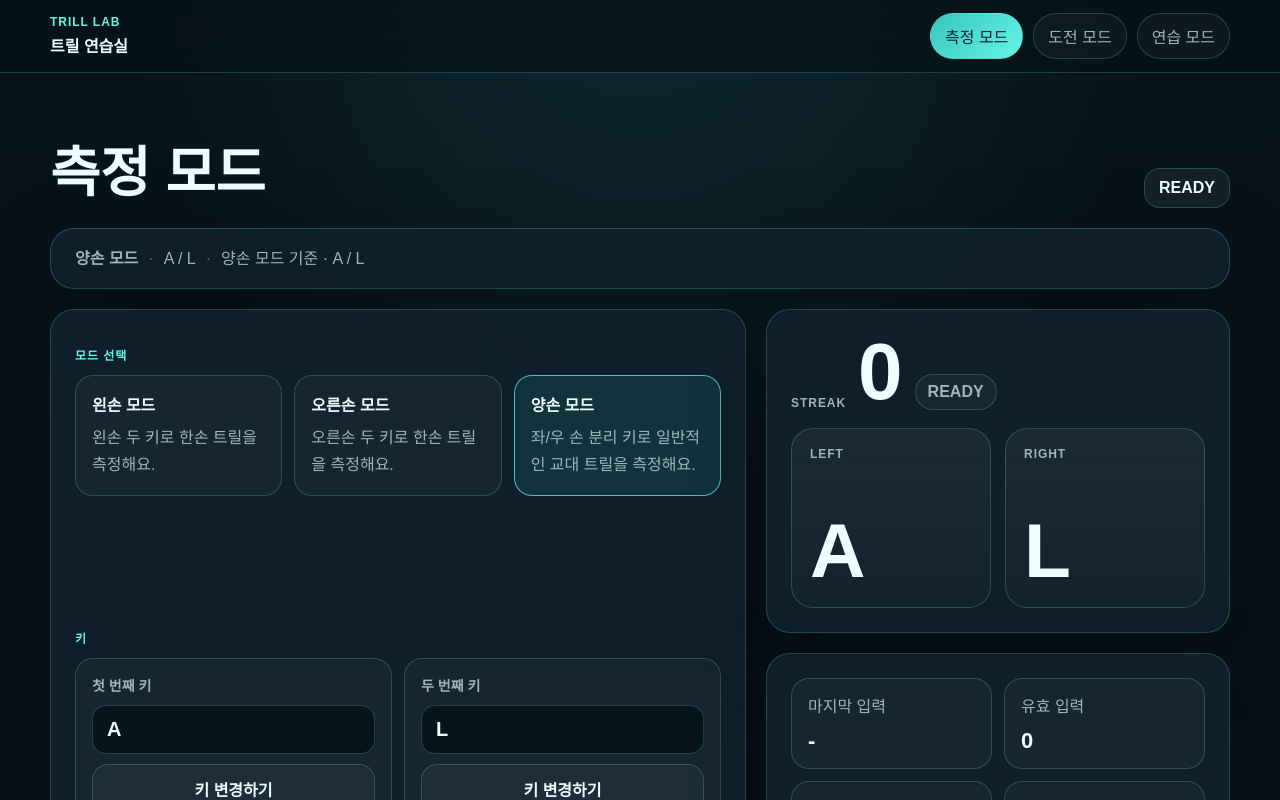
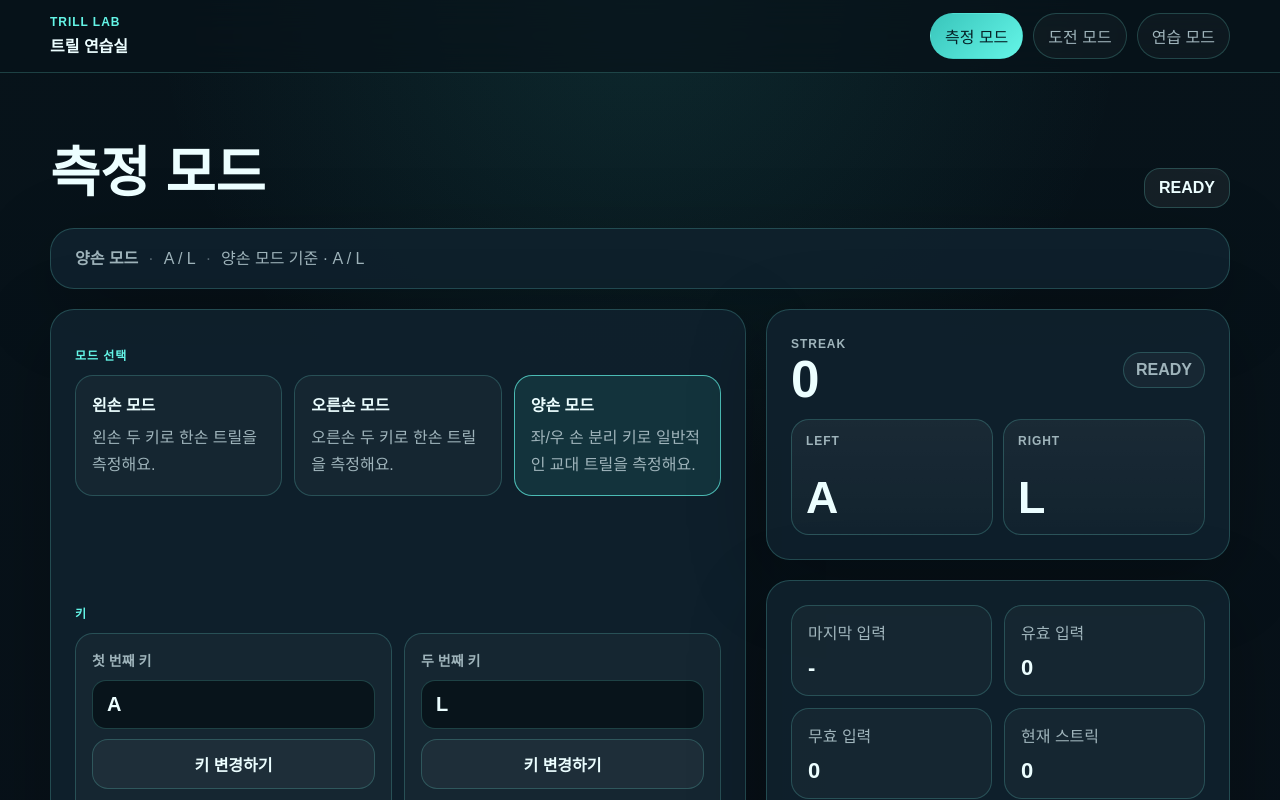
Before and after one commit to miku-agent/06_trill-lab, a Next.js app: page /measure in a window 1280 px wide. Shown: the top 800 px of the page. Built offline with nearby package versions, Linux system fonts and the light colour scheme.

Commit message:
refactor: compact rhythm feedback panel

```diff
--- a/src/app/globals.css
+++ b/src/app/globals.css
@@ -310,11 +310,20 @@ main {
   gap: 18px;
 }
 
+.compact-rhythm-stage {
+  gap: 14px;
+}
+
 .combo-display {
   display: flex;
   align-items: end;
   gap: 12px;
   flex-wrap: wrap;
+}
+
+.compact-combo-display {
+  align-items: center;
+  justify-content: space-between;
 }
 
 .combo-label,
@@ -329,6 +338,12 @@ main {
 .combo-value {
   font-size: clamp(3rem, 8vw, 5rem);
   line-height: 0.95;
+  display: block;
+}
+
+.compact-combo-value {
+  font-size: clamp(2.2rem, 5vw, 3.2rem);
+  margin-top: 4px;
 }
 
 .hit-badge {
@@ -360,6 +375,10 @@ main {
   gap: 14px;
 }
 
+.compact-pad-grid {
+  gap: 10px;
+}
+
 .rhythm-pad {
   position: relative;
   overflow: hidden;
@@ -371,6 +390,12 @@ main {
   border: 1px solid var(--line);
   background: linear-gradient(180deg, rgba(255, 255, 255, 0.05), rgba(255, 255, 255, 0.02));
   transition: transform 120ms ease, border-color 120ms ease, box-shadow 120ms ease, background 120ms ease;
+}
+
+.rhythm-pad.is-compact {
+  min-height: 116px;
+  padding: 14px;
+  border-radius: 18px;
 }
 
 .rhythm-pad::after {
@@ -397,6 +422,10 @@ main {
 .rhythm-pad-value {
   font-size: clamp(2.8rem, 8vw, 4.8rem);
   line-height: 1;
+}
+
+.rhythm-pad.is-compact .rhythm-pad-value {
+  font-size: clamp(2rem, 4vw, 2.8rem);
 }
 
 .simple-panel {
--- a/src/app/measure/page.tsx
+++ b/src/app/measure/page.tsx
@@ -423,17 +423,19 @@ export default function MeasurePage() {
 
         <aside className="stack-gap-lg">
           <article className={`panel rhythm-panel ${hitFeedback === "miss" ? "is-miss" : ""}`}>
-            <div className="rhythm-stage">
-              <div className="combo-display">
-                <span className="combo-label">STREAK</span>
-                <strong className="combo-value">{currentStreak}</strong>
+            <div className="rhythm-stage compact-rhythm-stage">
+              <div className="combo-display compact-combo-display">
+                <div>
+                  <span className="combo-label">STREAK</span>
+                  <strong className="combo-value compact-combo-value">{currentStreak}</strong>
+                </div>
                 <span className={`hit-badge ${hitFeedback ? `is-${hitFeedback}` : ""}`}>
                   {hitFeedback === "good" ? "GOOD" : hitFeedback === "miss" ? "MISS" : "READY"}
                 </span>
               </div>
-              <div className="pad-grid">
-                <RhythmPad label="LEFT" value={configuredKeys[0]} isActive={activePad === "primary"} />
-                <RhythmPad label="RIGHT" value={configuredKeys[1]} isActive={activePad === "secondary"} />
+              <div className="pad-grid compact-pad-grid">
+                <RhythmPad label="LEFT" value={configuredKeys[0]} isActive={activePad === "primary"} compact />
+                <RhythmPad label="RIGHT" value={configuredKeys[1]} isActive={activePad === "secondary"} compact />
               </div>
             </div>
           </article>
@@ -470,9 +472,19 @@ function Stat({ label, value }: { label: string; value: string }) {
   );
 }
 
-function RhythmPad({ label, value, isActive }: { label: string; value: string; isActive: boolean }) {
+function RhythmPad({
+  label,
+  value,
+  isActive,
+  compact = false,
+}: {
+  label: string;
+  value: string;
+  isActive: boolean;
+  compact?: boolean;
+}) {
   return (
-    <div className={`rhythm-pad ${isActive ? "is-active" : ""}`}>
+    <div className={`rhythm-pad ${compact ? "is-compact" : ""} ${isActive ? "is-active" : ""}`}>
       <span className="rhythm-pad-label">{label}</span>
       <strong className="rhythm-pad-value">{value}</strong>
     </div>
```
